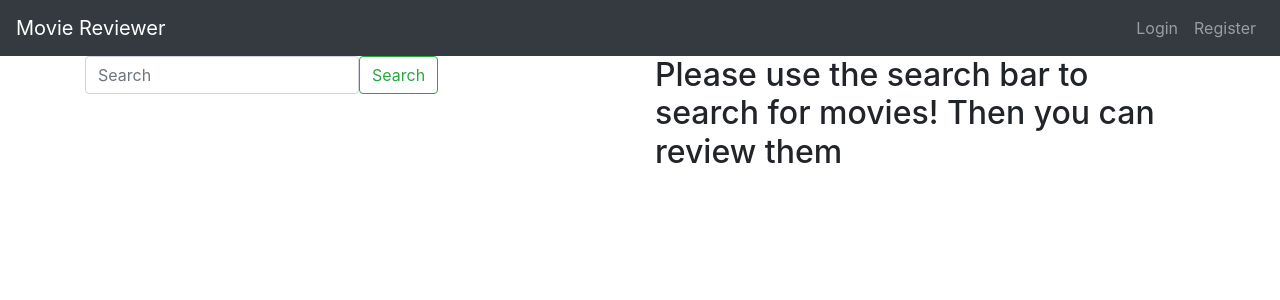
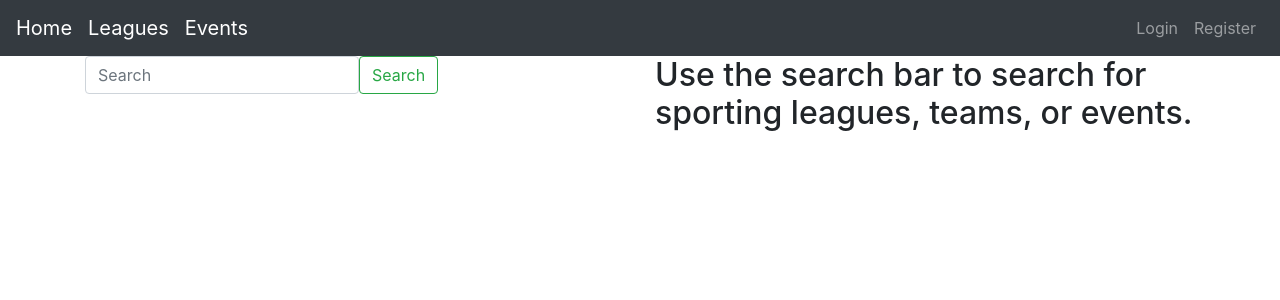
Before and after one commit to jojorostock/388J_final_project, a Flask app: page / in a window 1280 px wide. Shown: the top 300 px of the page. Run offline with Flask 2, Linux system fonts and the light colour scheme; some libraries are stand-ins or nearby versions.

Commit message:
continue refactoring movies -> games

```diff
--- a/flask_app/routes.py
+++ b/flask_app/routes.py
@@ -22,13 +22,21 @@ from . import messaging
 
 """ ************ View functions ************ """
 @app.route('/', methods=['GET', 'POST'])
-def index():
+def home():
     form = SearchForm()
 
     if form.validate_on_submit():
         return redirect(url_for('query_results', query=form.search_query.data))
 
-    return render_template('index.html', form=form)
+    return render_template('home.html', form=form)
+
+@app.route('/leagues')
+def leagues():
+    return render_template('leagues.html')
+
+@app.route('/events')
+def events():
+    return render_template('events.html')
 
 @app.route('/search-results/<query>', methods=['GET'])
 def query_results(query):
@@ -103,7 +111,7 @@ def images(username):
 @app.route('/register', methods=['GET', 'POST'])
 def register():
     if current_user.is_authenticated:
-        return redirect(url_for('index'))
+        return redirect(url_for('home'))
 
     form = RegistrationForm()
     if form.validate_on_submit():
@@ -122,7 +130,7 @@ def register():
 @app.route('/login', methods=['GET', 'POST'])
 def login():
     if current_user.is_authenticated:
-        return redirect(url_for('index'))
+        return redirect(url_for('home'))
 
     form = LoginForm()
     if form.validate_on_submit():
@@ -143,7 +151,7 @@ def login():
 @login_required
 def logout():
     logout_user()
-    return redirect(url_for('index'))
+    return redirect(url_for('home'))
 
 @app.route('/account', methods=['GET', 'POST'])
 @login_required
--- a/flask_app/templates/base.html
+++ b/flask_app/templates/base.html
@@ -8,7 +8,7 @@
     {% if title %}
         <title>{{ title }}</title>
     {% else %}
-        <title>Movie Reviews</title>
+        <title>Sporting Events Info</title>
     {% endif %}
 </head>
 <body>
--- a/flask_app/templates/header.html
+++ b/flask_app/templates/header.html
@@ -1,7 +1,9 @@
 {% extends "base.html" %}
 {% block header %}
 <nav class="navbar navbar-expand-lg navbar-dark bg-dark">
-    <a class="navbar-brand" href="{{ url_for('index') }}">Movie Reviewer</a>
+    <a class="navbar-brand" href="{{ url_for('home') }}">Home</a>
+    <a class="navbar-brand" href="{{ url_for('leagues') }}">Leagues</a>
+    <a class="navbar-brand" href="{{ url_for('events') }}">Events</a>
     <button class="navbar-toggler" type="button" data-toggle="collapse" data-target="#navbarCollapse"
         aria-controls="navbarSupportedContent" aria-expanded="false" aria-label="Toggle navigation">
         <span class="navbar-toggler-icon"></span>
--- a/flask_app/templates/index.html
+++ b/flask_app/templates/home.html
@@ -19,7 +19,7 @@
         </form>
     </div>
     <div class="col">
-        <h2>Please use the search bar to search for movies! Then you can review them </h2>
+        <h2>Use the search bar to search for sporting leagues, teams, or events.</h2>
     </div>
 </div>
 {% endblock %}
```
Also changed, not shown: flask_app/templates/events.html (added, +11 -0 lines), flask_app/templates/leagues.html (added, +12 -0 lines).
